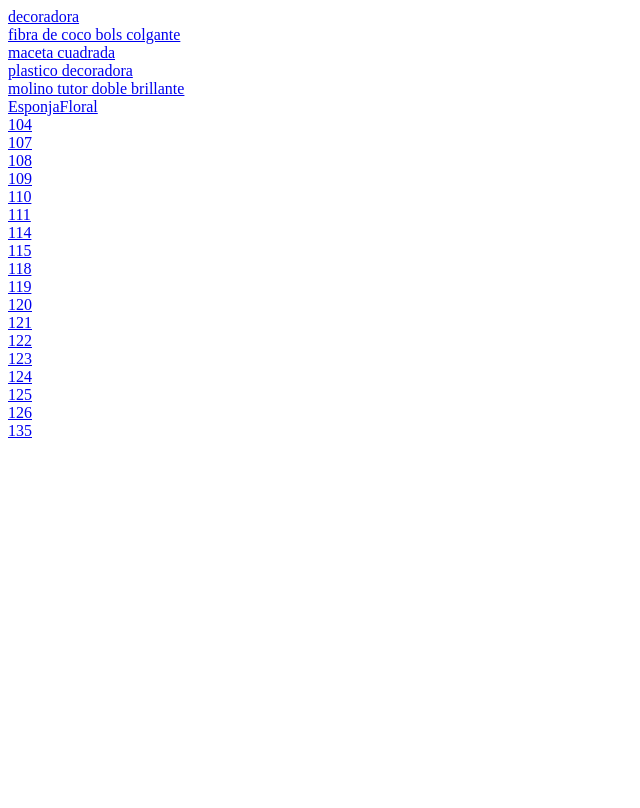
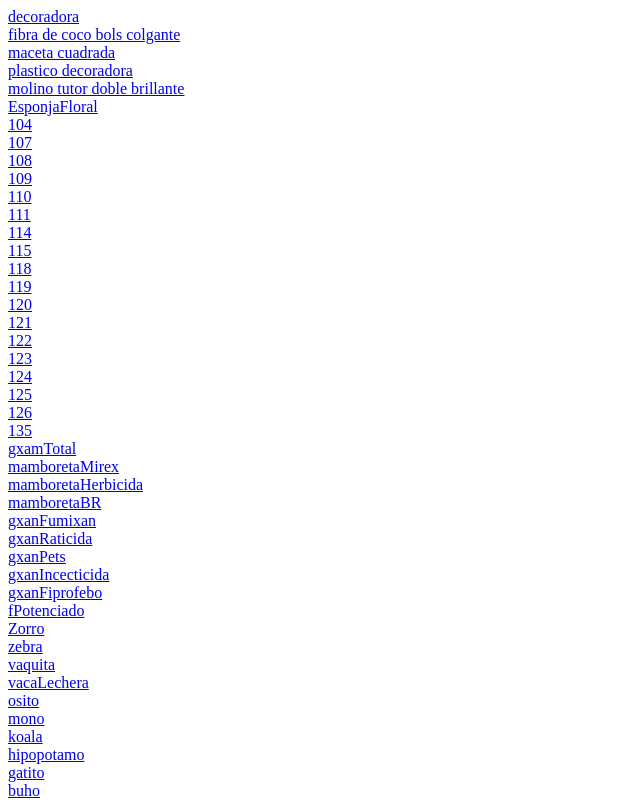
Before and after one commit to MAFE-SHOP/imagenes, a plain HTML site: page index.html in a window 1280 px wide. Shown: the whole page, without its empty margins (0-640 px from the left). Drawn offline with Linux system fonts and the light colour scheme.

Commit message:
Update index.html

```diff
--- a/index.html
+++ b/index.html
@@ -30,6 +30,26 @@
     <a href="maceta-125.html">125</a>
     <a href="maceta-126.html">126</a>
     <a href="maceta-135.html">135</a>
+    <a href="gxamTotal.html">gxamTotal</a>
+    <a href="mamboretaMirex.html">mamboretaMirex</a>
+    <a href="mamboretaHerbicida.html">mamboretaHerbicida</a>
+    <a href="mamboretaBR.html">mamboretaBR</a>
+    <a href="gxanFumixan.html">gxanFumixan</a>
+    <a href="gxanRaticida.html">gxanRaticida</a>
+    <a href="gxanPets.html">gxanPets</a>
+    <a href="gxanIncecticida.html">gxanIncecticida</a>
+    <a href="gxanFiprofebo.html">gxanFiprofebo</a>
+    <a href="fPotenciado.html">fPotenciado</a>
+    <a href="zorro.html">Zorro</a>
+    <a href="zebra.html">zebra</a>
+    <a href="vaquita.html">vaquita</a>
+    <a href="vacaLechera.html">vacaLechera</a>
+    <a href="osito.html">osito</a>
+    <a href="mono.html">mono</a>
+    <a href="koala.html">koala</a>
+    <a href="hipopotamo.html">hipopotamo</a>
+    <a href="gatito.html">gatito</a>
+    <a href="buoh">buho</a>
     <style>
         a {
             display: flex;
```
